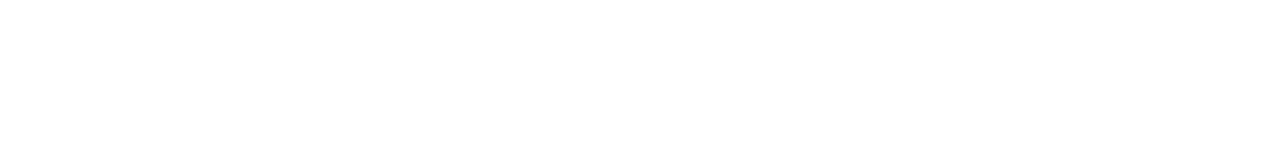
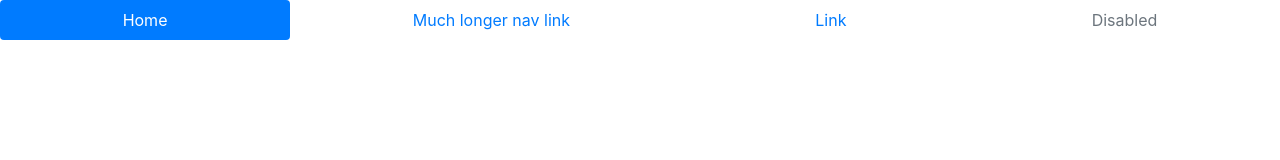
Before and after one commit to royencela/royencela.github.io, a plain HTML site: page index.html in a window 1280 px wide. Drawn offline with nearby package versions, Linux system fonts and the light colour scheme.

Commit message:
bootstrap test

```diff
--- a/index.html
+++ b/index.html
@@ -26,10 +26,29 @@
         crossorigin="anonymous"></script>
 
     <main>
-        <header></header>
-        <nav></nav>
-        <aside></aside>
-        <section></section>
+        <header class="container-fluid"></header>
+        <nav>
+            <ul class="nav nav-pills nav-fill">
+                <li class="nav-item">
+                    <a class="nav-link active" href="#">Home</a>
+                </li>
+                <li class="nav-item">
+                    <a class="nav-link" href="#">Much longer nav link</a>
+                </li>
+                <li class="nav-item">
+                    <a class="nav-link" href="#">Link</a>
+                </li>
+                <li class="nav-item">
+                    <a class="nav-link disabled" href="#" tabindex="-1" aria-disabled="true">Disabled</a>
+                </li>
+            </ul>
+        </nav>
+        <aside>
+
+        </aside>
+        <section>
+
+        </section>
         <footer>
 
         </footer>
```
